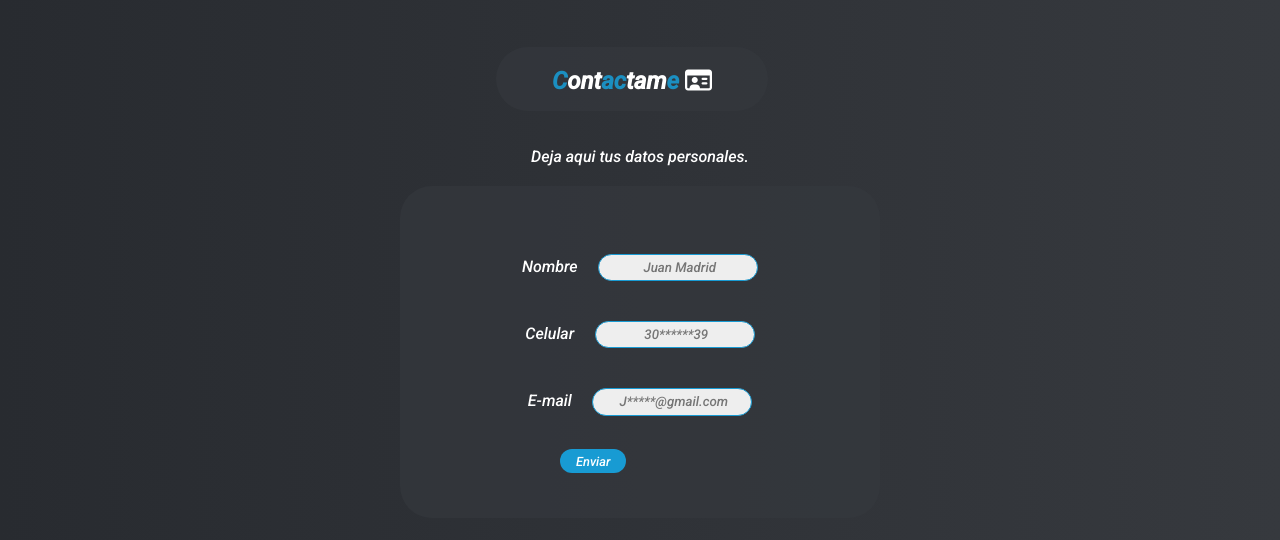
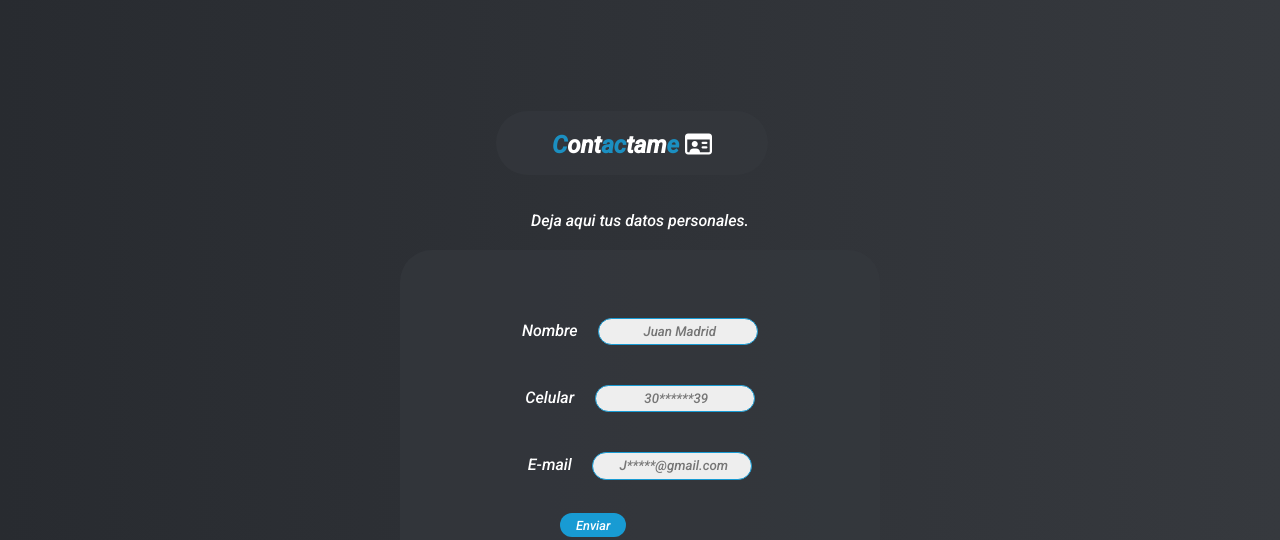
Before and after one commit to juanmadridr11/JuanMadrid.github.io, a plain HTML site: page index.html in a window 1280 px wide. Shown: the part 535-1075 px from the top of the page. Drawn offline with Linux system fonts and the light colour scheme.

Commit message:
Update styles.css

```diff
--- a/styles.css
+++ b/styles.css
@@ -264,7 +264,7 @@ footer{
 }
 footer h2{
 
-    margin-top: 3rem;
+    margin-top: 7rem;
     text-align: center;
     border: 0 !important;
     background: #36393e94;
```
